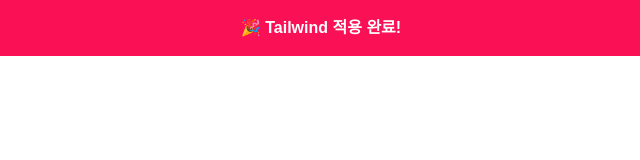
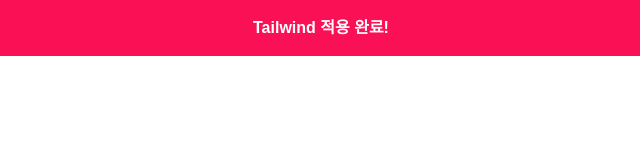
Before and after one commit to shongCoder/meetmeet_front_vanilla, a website built with Vite: page index.html in a window 1280 px wide. Shown: the full height of the page, 319-959 px from the left. Built offline with nearby package versions, Linux system fonts and the light colour scheme; a web font is replaced by a local one.

Commit message:
빌드 설정 완료

```diff
--- a/src/main.js
+++ b/src/main.js
@@ -4,7 +4,7 @@
 
 document.querySelector('#app').innerHTML = `
   <div class="bg-meet_pink text-meet_white font-bold p-4 rounded-3xl text-center">
-    🎉 Tailwind 적용 완료!
+    Tailwind 적용 완료!
   </div>
 `
 
--- /dev/null
+++ b/vite.config.js
@@ -0,0 +1,5 @@
+import { defineConfig } from 'vite';
+
+export default defineConfig({
+  base: '/meetmeet_front_vanilla/',
+});
```
Also changed, not shown: dist/assets/index-RVq-HSF2.js (deleted), dist/index.html.
